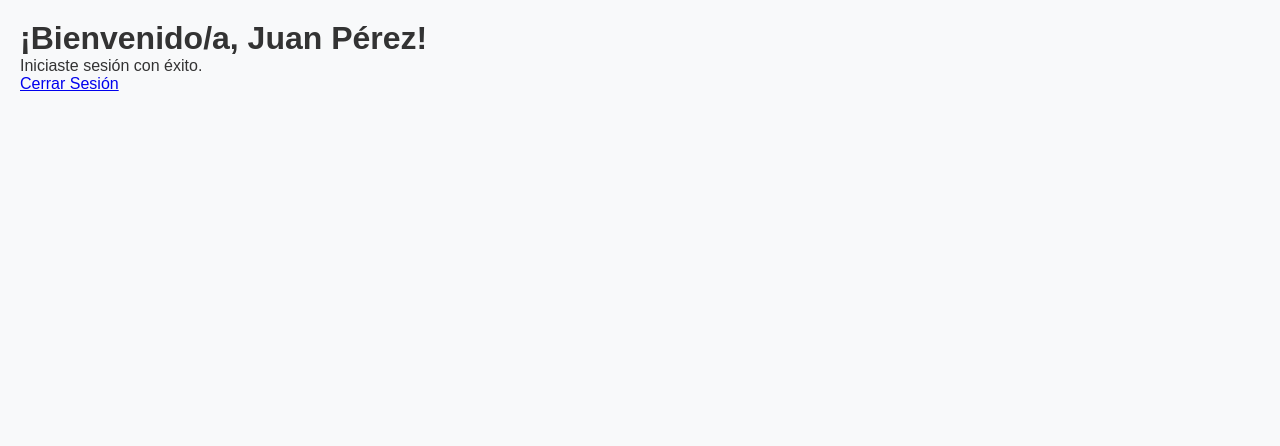
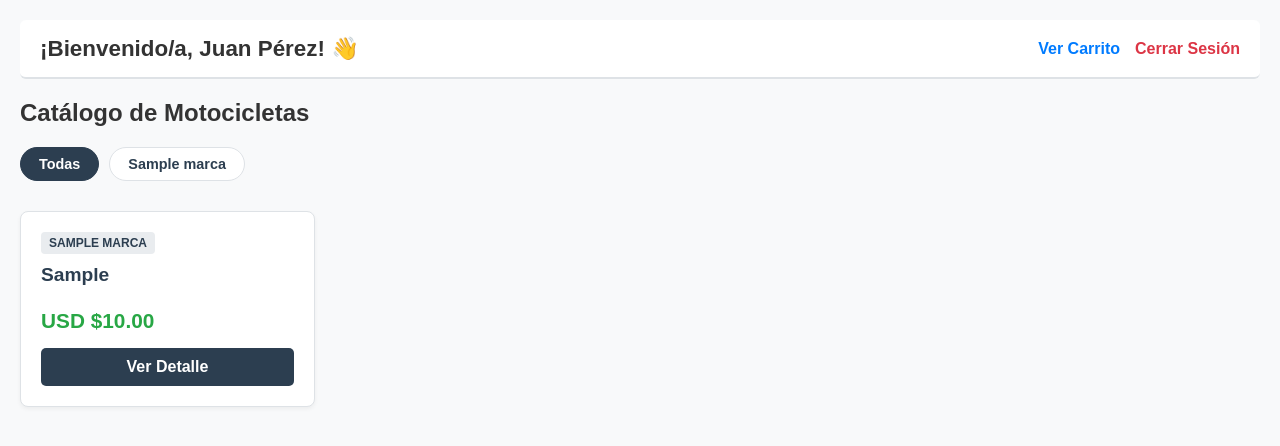
Before and after one commit to manualonso1992-coder/tienda-moto, a PHP site: page / in a window 1280 px wide. Shown: the top 446 px of the page. Run offline with PHP 8.4, Linux system fonts and the light colour scheme; a user stored in the database is signed in; tables that the repository leaves empty or names only in its code hold one stand-in row (values such as "Sample post").

Commit message:
Agregados de carrito + css  + vehiculos en BD

```diff
--- a/catalogo.css
+++ b/catalogo.css
@@ -1,118 +1,93 @@
-.filtros-seccion {
-    background-color: var(--color-card-bg);
-    border: 1px solid var(--color-border);
-    border-radius: 8px;
-    padding: 15px 20px;
-    margin-bottom: 25px;
+/* Filtros de marcas (Botones redondeados) */
+.filtros-marcas {
+    display: flex;
+    flex-wrap: wrap;
+    gap: 10px;
+    margin: 20px 0 30px 0;
 }
 
-.filtros-seccion h2 {
-    font-size: 1.1rem;
-    margin-bottom: 10px;
-    color: var(--color-primary);
+.btn-filtro {
+    display: inline-block;
+    padding: 8px 18px;
+    background-color: #ffffff;
+    color: #2c3e50;
+    border: 1px solid #dee2e6;
+    border-radius: 20px;
+    text-decoration: none;
+    font-weight: bold;
+    font-size: 0.9rem;
+    transition: all 0.2s ease-in-out;
 }
 
-.filtros-lista {
-    display: flex;
-    gap: 12px;
-    flex-wrap: wrap;
-    align-items: center;
+.btn-filtro:hover,
+.btn-filtro.activo {
+    background-color: #2c3e50;
+    color: #ffffff;
+    border-color: #2c3e50;
 }
 
-.filtro-enlace {
-    text-decoration: none;
-    color: var(--color-primary);
-    padding: 6px 14px;
-    border: 1px solid var(--color-border);
-    border-radius: 20px;
-    font-size: 0.9rem;
-    font-weight: bold;
-    transition: background-color 0.2s, color 0.2s;
+/* Grilla de tarjetas (Responsive CSS Grid) */
+.motos-grid {
+    display: grid;
+    grid-template-columns: repeat(auto-fill, minmax(260px, 1fr));
+    gap: 20px;
 }
 
-.filtro-enlace:hover,
-.filtro-enlace.activo {
-    background-color: var(--color-primary);
-    color: #ffffff;
-    border-color: var(--color-primary);
-}
-
-.catalogo-titulo {
-    font-size: 1.5rem;
-    margin-bottom: 15px;
-}
-
-.motos-grilla {
-    display: flex;
-    gap: 20px;
-    flex-wrap: wrap;
-}
-
-.tarjeta-moto {
-    background-color: var(--color-card-bg);
-    border: 1px solid var(--color-border);
+/* Tarjeta individual */
+.moto-card {
+    background-color: #ffffff;
+    border: 1px solid #dee2e6;
     border-radius: 8px;
     padding: 20px;
-    width: 280px;
     display: flex;
     flex-direction: column;
     justify-content: space-between;
-    box-shadow: 0 2px 4px rgba(0, 0, 0, 0.04);
+    box-shadow: 0 2px 4px rgba(0, 0, 0, 0.05);
     transition: transform 0.2s, box-shadow 0.2s;
 }
 
-.tarjeta-moto:hover {
-    transform: translateY(-3px);
-    box-shadow: 0 6px 12px rgba(0, 0, 0, 0.08);
+.moto-card:hover {
+    transform: translateY(-4px);
+    box-shadow: 0 6px 12px rgba(0, 0, 0, 0.1);
 }
 
-.moto-marca {
-    color: #6c757d;
-    text-transform: uppercase;
+.marca-badge {
+    align-self: flex-start;
+    background-color: #e9ecef;
+    color: #2c3e50;
     font-size: 0.75rem;
     font-weight: bold;
-    letter-spacing: 0.8px;
+    padding: 4px 8px;
+    border-radius: 4px;
+    margin-bottom: 10px;
+    text-transform: uppercase;
 }
 
-.moto-modelo {
-    font-size: 1.25rem;
-    margin: 6px 0 10px 0;
+.moto-card h3 {
+    font-size: 1.2rem;
+    margin-bottom: 8px;
+    color: #2c3e50;
 }
 
-.moto-cilindrada {
-    font-size: 0.9rem;
-    color: #555;
-    margin-bottom: 8px;
+.moto-card .precio {
+    font-size: 1.3rem;
+    font-weight: bold;
+    color: #28a745;
+    margin: 15px 0;
 }
 
-.moto-descripcion {
-    font-size: 0.9rem;
-    color: #666;
-    margin-bottom: 15px;
-    line-height: 1.4;
-    flex-grow: 1;
-}
-
-.moto-precio {
-    font-size: 1.2rem;
-    font-weight: bold;
-    color: var(--color-primary);
-    margin-bottom: 15px;
-}
-
-.btn-detalle {
-    display: inline-block;
+.btn-ver-detalle {
+    display: block;
     text-align: center;
+    background-color: #2c3e50;
+    color: #ffffff;
+    padding: 10px;
+    border-radius: 5px;
     text-decoration: none;
-    background-color: var(--color-primary);
-    color: #ffffff;
-    padding: 8px 15px;
-    border-radius: 4px;
-    font-size: 0.9rem;
     font-weight: bold;
     transition: background-color 0.2s;
 }
 
-.btn-detalle:hover {
+.btn-ver-detalle:hover {
     background-color: #1a252f;
 }
--- a/index.php
+++ b/index.php
@@ -1,27 +1,95 @@
 <?php
 session_start();
+require_once 'conexion.php';
+
+// Verificar autenticación
 if (!isset($_SESSION['usuario_id'])) {
     header("Location: login.php");
     exit();
+}
+
+// Obtener marcas para los botones de filtro
+$sql_marcas = "SELECT * FROM marcas ORDER BY nombre ASC";
+$res_marcas = mysqli_query($conexion, $sql_marcas);
+
+// Filtrado por marca si viene por GET
+$marca_id = isset($_GET['marca_id']) ? (int)$_GET['marca_id'] : 0;
+
+if ($marca_id > 0) {
+    $sql_motos = "SELECT m.*, b.nombre AS marca_nombre
+                  FROM motos m
+                  JOIN marcas b ON m.marca_id = b.id
+                  WHERE m.marca_id = ?
+                  ORDER BY m.id DESC";
+    $stmt = mysqli_prepare($conexion, $sql_motos);
+    mysqli_stmt_bind_param($stmt, "i", $marca_id);
+    mysqli_stmt_execute($stmt);
+    $res_motos = mysqli_stmt_get_result($stmt);
+} else {
+    $sql_motos = "SELECT m.*, b.nombre AS marca_nombre
+                  FROM motos m
+                  JOIN marcas b ON m.marca_id = b.id
+                  ORDER BY m.id DESC";
+    $res_motos = mysqli_query($conexion, $sql_motos);
 }
 ?>
 <!DOCTYPE html>
 <html lang="es">
 <head>
     <meta charset="UTF-8">
-<link rel="stylesheet" href="css/style.css">
-<link rel="stylesheet" href="css/catalogo.css">
-    <title>Bienvenido</title>
+    <title>Catálogo - Marketplace Motos</title>
+    <link rel="stylesheet" href="style.css">
+    <link rel="stylesheet" href="catalogo.css">
 </head>
-    <body>
-        <h1>¡Bienvenido/a,
+<body>
+
+
+    <header class="header-global">
+        <h1>¡Bienvenido/a, <?php echo htmlspecialchars($_SESSION['usuario_nombre'] ?? 'Usuario'); ?>! 👋</h1>
+        <nav style="display: flex; gap: 15px; align-items: center;">
+            <a href="carrito.php" style="text-decoration: none; font-weight: bold; color: #007bff;">Ver Carrito</a>
+            <a href="logout.php" class="btn-logout">Cerrar Sesión</a>
+        </nav>
+    </header>
+
+    <main>
+        <h2>Catálogo de Motocicletas</h2>
+
+        <div class="filtros-marcas">
+            <a href="index.php" class="btn-filtro <?php echo ($marca_id === 0) ? 'activo' : ''; ?>">Todas</a>
             <?php
-            echo htmlspecialchars($_SESSION['usuario_nombre'] ?? $_SESSION['nombre'] ?? 'Usuario');
-            ?>! </h1>
+            while ($marca = mysqli_fetch_assoc($res_marcas)) {
+                $activa = ($marca_id === (int)$marca['id']) ? 'activo' : '';
+            ?>
+                <a href="index.php?marca_id=<?php echo $marca['id']; ?>" class="btn-filtro <?php echo $activa; ?>">
+                    <?php echo htmlspecialchars($marca['nombre']); ?>
+                </a>
+            <?php
+            }
+            ?>
+        </div>
 
-            <p>Iniciaste sesión con éxito.</p>
+        <section class="motos-grid">
+            <?php
+            if (mysqli_num_rows($res_motos) > 0) {
+                while ($moto = mysqli_fetch_assoc($res_motos)) {
+            ?>
+                    <article class="moto-card">
+                        <span class="marca-badge"><?php echo htmlspecialchars($moto['marca_nombre']); ?></span>
+                        <h3><?php echo htmlspecialchars($moto['modelo']); ?></h3>
+                        <p class="precio">USD $<?php echo number_format($moto['precio'], 2); ?></p>
+                        <a href="detalle.php?id=<?php echo $moto['id']; ?>" class="btn-ver-detalle">Ver Detalle</a>
+                    </article>
+            <?php
+                }
+            } else {
+            ?>
+                <p>No se encontraron motocicletas disponibles para esta marca.</p>
+            <?php
+            }
+            ?>
+        </section>
+    </main>
 
-            <a href="logout.php">Cerrar Sesión</a>
-
-    </body>
+</body>
 </html>
--- a/registro.php
+++ b/registro.php
@@ -39,8 +39,8 @@ if ($_SERVER['REQUEST_METHOD'] === 'POST') {
 <html lang="es">
 <head>
     <meta charset="UTF-8">
-    <title>Registro - Catálogo de Motos 🏍️</title>
-    <link rel="stylesheet" href="style.css">
+    <title>Registro - Catálogo de Motos</title>
+    <link rel="stylesheet" href="/style.css">
 </head>
 <body>
 
```
Also changed, not shown: add_carrito.php (added, +31 -0 lines), carrito.css (added, +49 -0 lines), carrito.php (added, +126 -0 lines), detalle.php (+40 -11 lines), login.php (+17 -22 lines), style.css (+82 -1 lines), imagenes_catalogo/Honda_Cbr_1000.png (added), imagenes_catalogo/Honda_Crfx_450.png (added), imagenes_catalogo/KTM_Adventure_1290.webp (added), imagenes_catalogo/KTM_Duke_200.webp (added), imagenes_catalogo/KTM_Exc_300.jpg (added).
